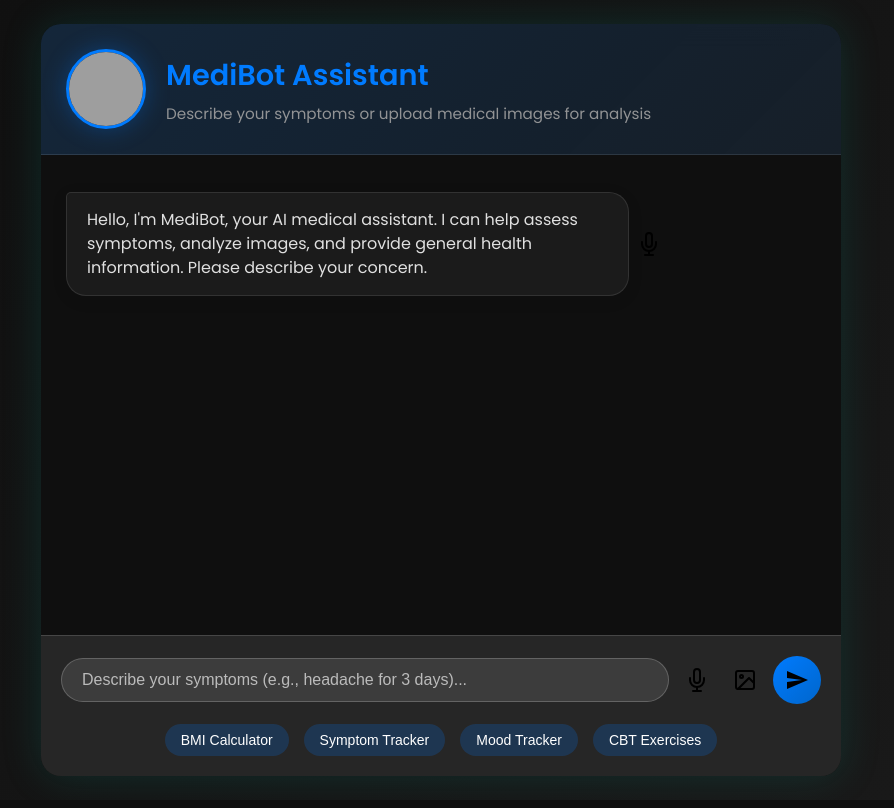
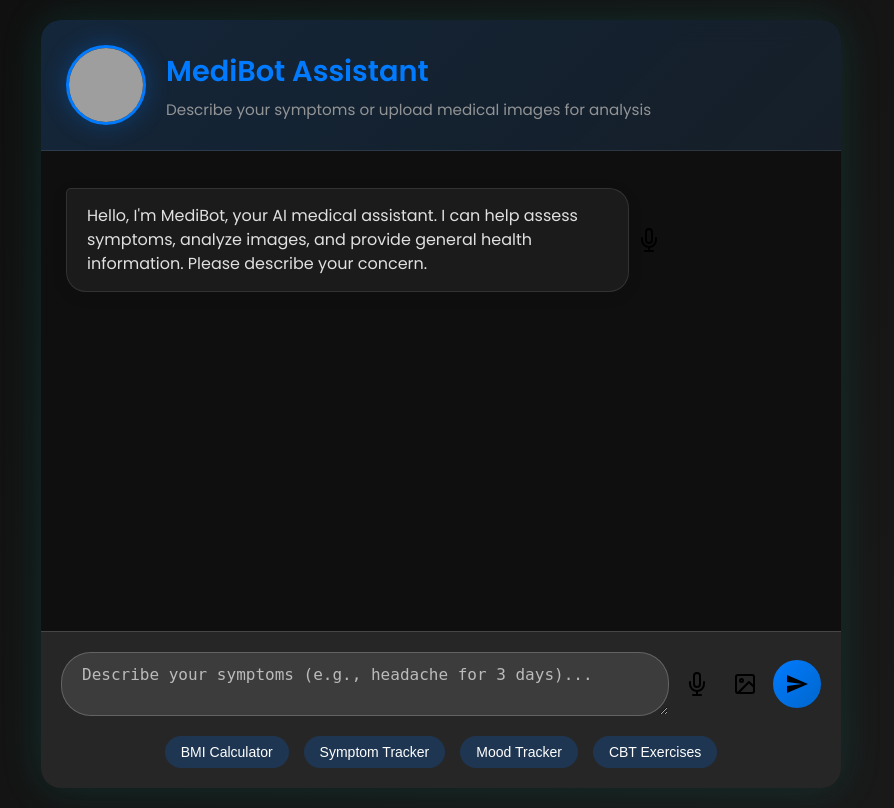
Before and after one commit to Masterkimaru/Medical-Bot, a Flask app: page / in a window 1280 px wide. Shown: the whole page, without its empty margins (199-1093 px from the left). Run offline with Flask 3, Linux system fonts and the light colour scheme; grey boxes are pictures that could not be loaded.

Commit message:
a few changes

```diff
--- a/templates/chat.html
+++ b/templates/chat.html
@@ -38,7 +38,7 @@
 
     <div class="input-container">
       <div class="input-group">
-        <input type="text" id="user-input" placeholder="Describe your symptoms (e.g., headache for 3 days)..." autocomplete="off">
+        <textarea id="user-input" placeholder="Describe your symptoms (e.g., headache for 3 days)..." autocomplete="off" rows="2" style="width:100%; resize:vertical;"></textarea>
         <button id="voice-btn" class="icon-btn" title="Voice Input">
           <svg xmlns="http://www.w3.org/2000/svg" width="24" height="24" viewBox="0 0 24 24" fill="none" stroke="currentColor" stroke-width="2" stroke-linecap="round" stroke-linejoin="round">
             <path d="M12 1a3 3 0 0 0-3 3v8a3 3 0 0 0 6 0V4a3 3 0 0 0-3-3z"></path>
```
